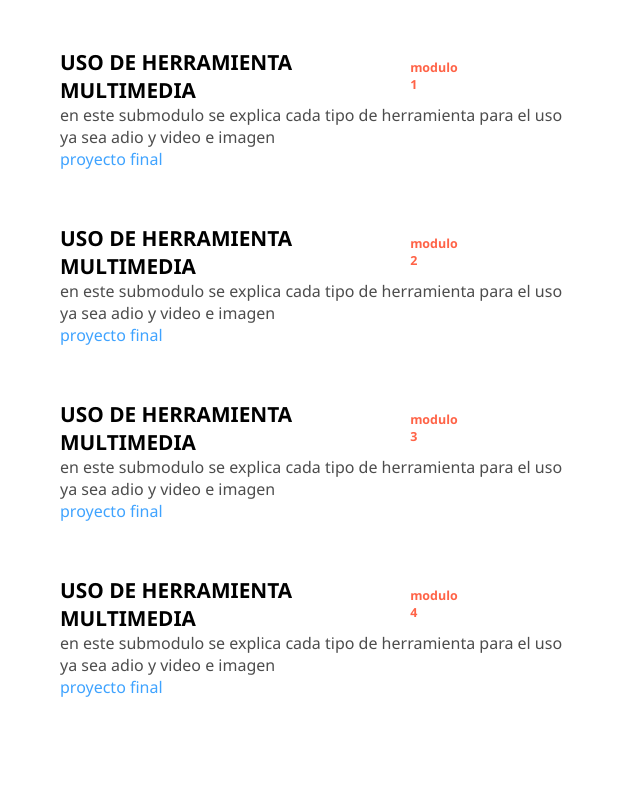
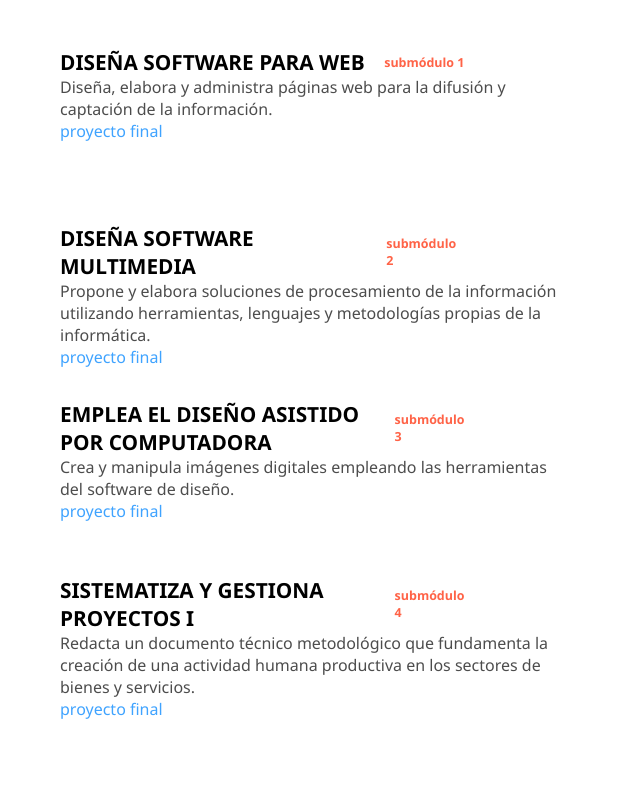
Before and after one commit to nancyrosales/mi-primer-proyecto, a plain HTML site: page index.html in a window 1280 px wide. Shown: the full height of the page, 644-1280 px from the left. Drawn offline with Linux system fonts and the light colour scheme.

Commit message:
Add files via upload

```diff
--- a/index.html
+++ b/index.html
@@ -13,25 +13,25 @@
         <section id="presentacion">
             <div id="nombre"><h2>Nancy Rosales Pérez - Técnico en informática</h2></div>
             <div><img src="./img/nancy.jpg" alt=""></div>
-            <div><a href="http://wwww.facebook.com"><i class="fab fa-facebook-f"></i> Facebook</a></div>
+            <div><a href="https://www.facebook.com/nancy.rosaperea" target="blank"><i class="fab fa-facebook-f"></i> Facebook</a></div>
         </section>
         <section id="texto">
                 <div class="info">
-                        <h1>USO DE HERRAMIENTA MULTIMEDIA <p>modulo 1</p></h1>
-                        <p>en este submodulo se explica cada tipo de herramienta para el uso ya sea adio y video e imagen</p>
-                        <a href="#">proyecto final</a>
+                        <h1>DISEÑA SOFTWARE PARA WEB <p>submódulo 1</p></h1>
+                        <p>Diseña, elabora y administra páginas web para la difusión y captación de la información.</p>
+                        <a href="./submodulo1/index.html" target="blank">proyecto final</a>
                     </div><div class="info">
-                            <h1>USO DE HERRAMIENTA MULTIMEDIA<p>modulo 2</p></h1>
-                            <p>en este submodulo se explica cada tipo de herramienta para el uso ya sea adio y video e imagen</p>
-                            <a href="#">proyecto final</a>
+                            <h1>DISEÑA SOFTWARE MULTIMEDIA<p>submódulo 2</p></h1>
+                            <p>Propone y elabora soluciones de procesamiento de la información utilizando herramientas, lenguajes y metodologías propias de la informática.</p>
+                            <a href="./submodulo2/investigacion.docx" target="blank">proyecto final</a>
                         </div><div class="info">
-                                <h1>USO DE HERRAMIENTA MULTIMEDIA<p>modulo 3</p></h1>
-                                <p>en este submodulo se explica cada tipo de herramienta para el uso ya sea adio y video e imagen</p>
-                                <a href="#">proyecto final</a>
+                                <h1>EMPLEA EL DISEÑO ASISTIDO POR COMPUTADORA<p>submódulo 3</p></h1>
+                                <p>Crea y manipula imágenes digitales empleando las herramientas del software de diseño.</p>
+                                <a href="./submodulo3/nombre.jpg" target="blank">proyecto final</a>
                             </div><div class="info">
-                                    <h1>USO DE HERRAMIENTA MULTIMEDIA<p>modulo 4</p></h1>
-                                    <p>en este submodulo se explica cada tipo de herramienta para el uso ya sea adio y video e imagen</p>
-                                    <a href="#">proyecto final</a>
+                                    <h1>SISTEMATIZA Y GESTIONA PROYECTOS I<p>submódulo 4</p></h1>
+                                    <p>Redacta un documento técnico metodológico que fundamenta la creación de una actividad humana productiva en los sectores de bienes y servicios.</p>
+                                    <a href="./submodulo4/CAPITULO3.docx" target="blank">proyecto final</a>
                                 </div>
 
         </section>
```
